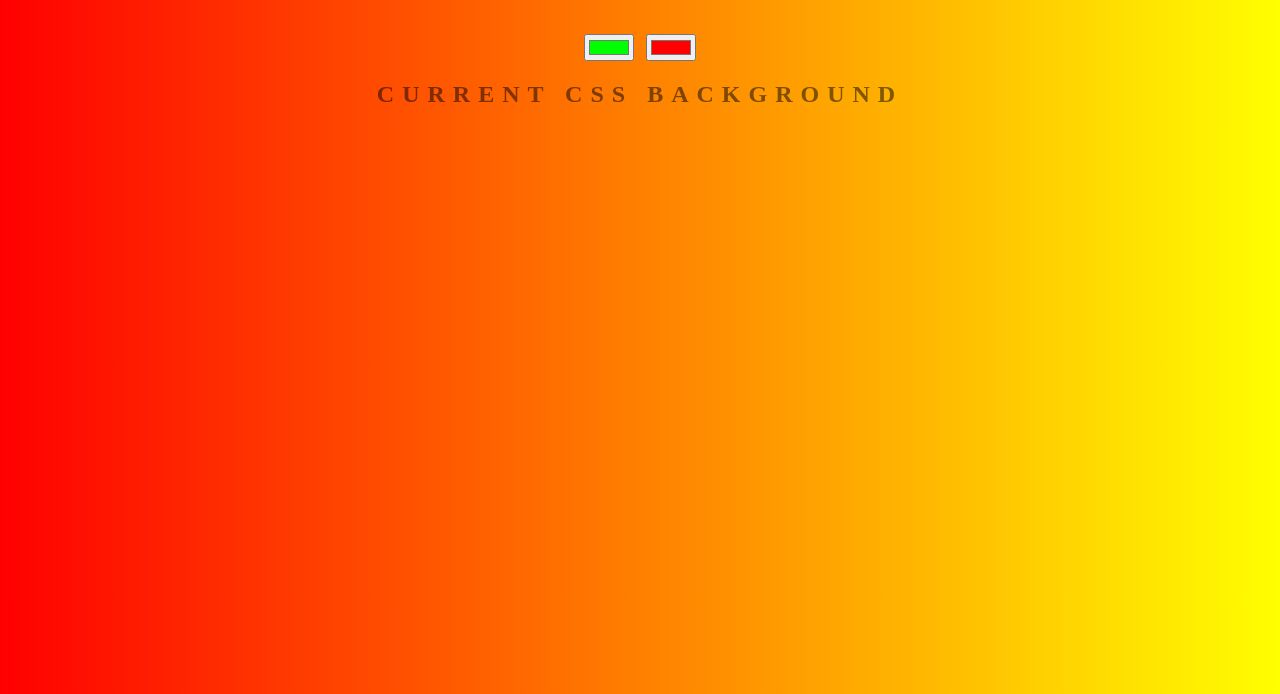
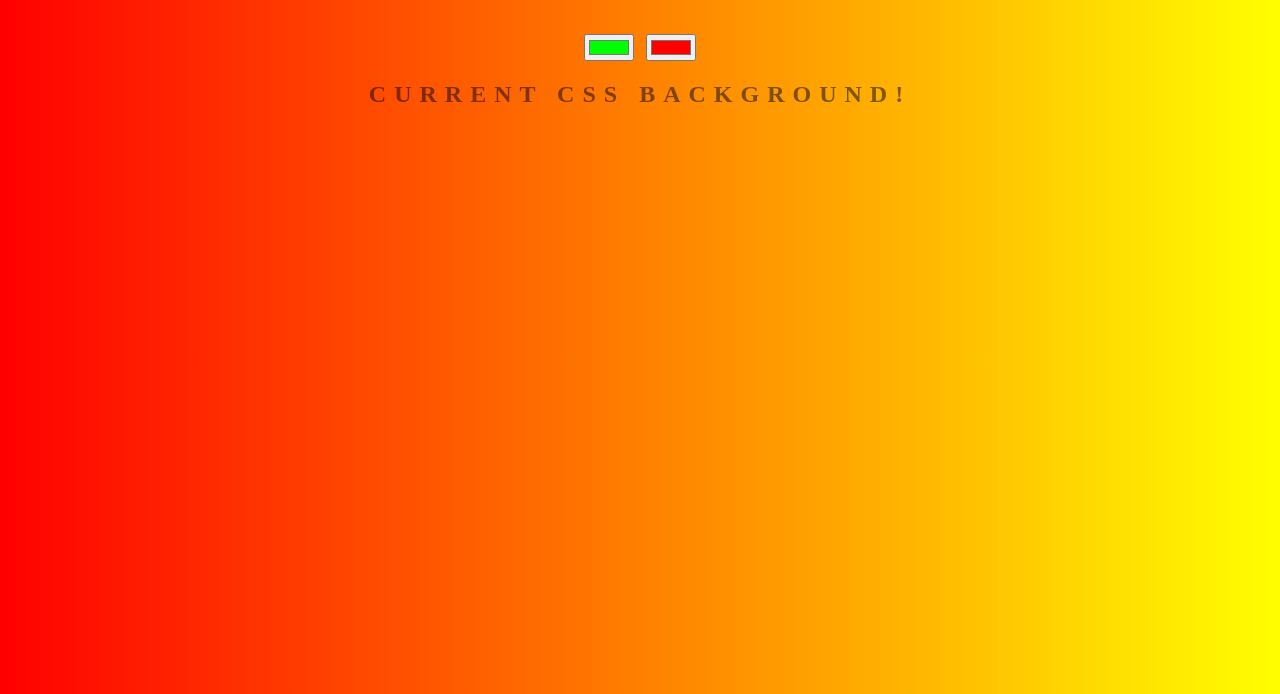
Before and after one commit to JamesOmare/background_generator, a plain HTML site: page Background_generator.html in a window 1280 px wide. Shown: the part 106-800 px from the top of the page. Drawn offline with Linux system fonts and the light colour scheme.

Commit message:
added exclamation mark

```diff
--- a/Background_generator.html
+++ b/Background_generator.html
@@ -8,7 +8,7 @@
 	<h1>COOL generator</h1>
 	<input class="color1" type="color" name="color1" value="#00ff00">
 	<input class="color2" type="color" name="color2" value="#ff0000">
-	<h2>Current CSS background</h2>
+	<h2>Current CSS background!</h2>
 	<h3></h3>
 	<script type="text/javascript" src="script.js"></script>
 </body>
```
